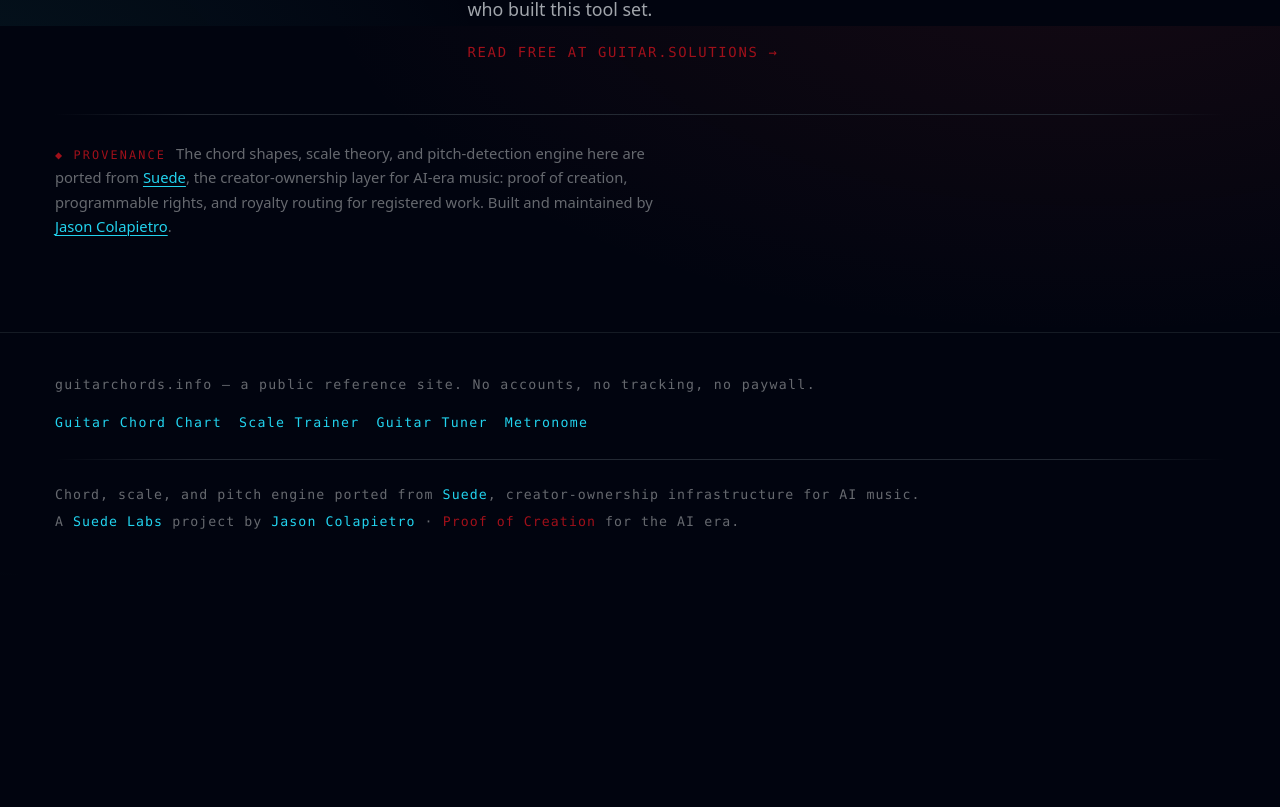
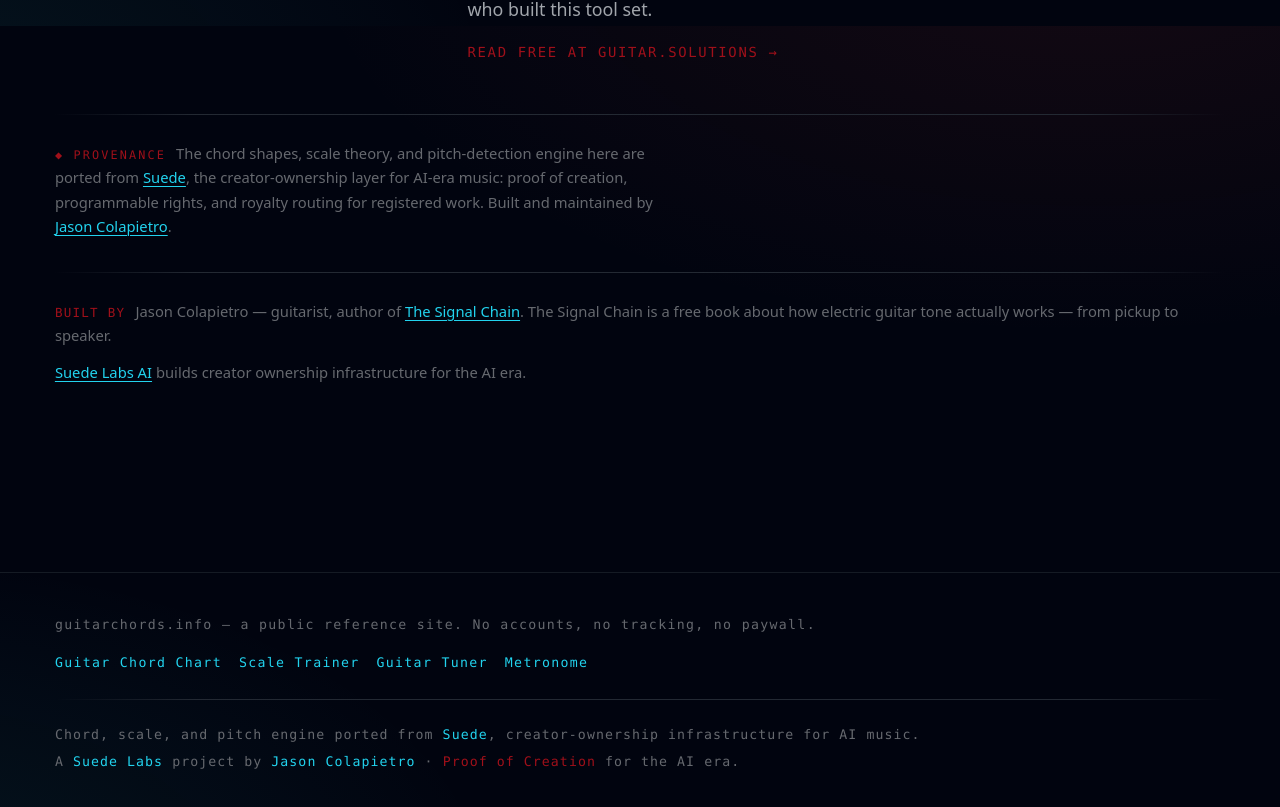
Before and after one commit to Suede-AI/guitar-chords, a Next.js app: page / in a window 1280 px wide. Shown: the part 1574-2381 px from the top of the page. Before the commit the page ends 2149 px from the top, so only its background shows below. Built offline with nearby package versions, Linux system fonts and the light colour scheme.

Commit message:
feat: add author credit and Signal Chain link to homepage

```diff
--- a/app/page.tsx
+++ b/app/page.tsx
@@ -289,6 +289,80 @@
           .
         </p>
       </section>
+
+      {/* AUTHOR CREDIT — compact footer attribution */}
+      <section
+        className="mx-auto max-w-6xl px-6"
+        style={{
+          paddingTop: "var(--space-8)",
+          paddingBottom: "var(--space-section)",
+        }}
+        aria-label="Author"
+      >
+        <hr className="hr-rule" />
+        <div
+          style={{
+            marginTop: "var(--space-6)",
+            display: "flex",
+            flexDirection: "column",
+            gap: "var(--space-3)",
+          }}
+        >
+          <p
+            style={{
+              margin: 0,
+              color: "var(--color-text-dim)",
+              fontSize: "var(--text-sm)",
+              lineHeight: 1.65,
+            }}
+          >
+            <span
+              style={{
+                fontFamily: "var(--font-mono)",
+                fontSize: "0.74rem",
+                letterSpacing: "0.10em",
+                color: "var(--color-rights-red)",
+                textTransform: "uppercase",
+                marginRight: "0.6rem",
+              }}
+            >
+              Built by
+            </span>
+            Jason Colapietro — guitarist, author of{" "}
+            <a
+              className="link"
+              href="https://guitar.solutions"
+              target="_blank"
+              rel="noopener"
+              style={{ color: "var(--color-registry-cyan)" }}
+            >
+              The Signal Chain
+            </a>
+            .{" "}
+            The Signal Chain is a free book about how electric guitar tone
+            actually works — from pickup to speaker.
+          </p>
+          <p
+            style={{
+              margin: 0,
+              color: "var(--color-text-dim)",
+              fontSize: "var(--text-sm)",
+              lineHeight: 1.65,
+            }}
+          >
+            <a
+              className="link"
+              href="https://suedeai.ai"
+              target="_blank"
+              rel="noopener"
+              style={{ color: "var(--color-registry-cyan)" }}
+            >
+              Suede Labs AI
+            </a>{" "}
+            builds creator ownership infrastructure for the AI era.
+          </p>
+        </div>
+      </section>
     </>
   );
 }
```
